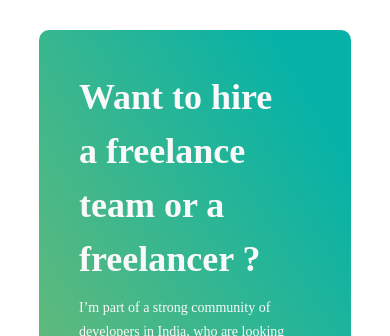
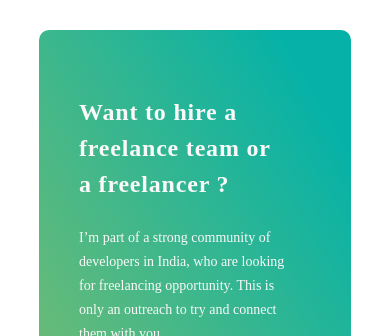
Before and after one commit to SanthoshRaju91/santhosh.raju, a Next.js app: page / in a window 390 px wide. Shown: the part 1270-1606 px from the top of the page. Built offline with nearby package versions, Linux system fonts and the light colour scheme; a web font is replaced by a local one.

Commit message:
Remove unused import and fix the hire component responsiveness

```diff
--- a/components/Hire/Hire.tsx
+++ b/components/Hire/Hire.tsx
@@ -1,5 +1,4 @@
 import React from 'react'
-import Image from 'next/image'
 
 export const Hire = () => {
   return (
--- a/styles/components/hire.scss
+++ b/styles/components/hire.scss
@@ -7,9 +7,14 @@
   &__container {
     width: 90%;
     h3 {
-      @include h3;
-      margin: 0;
+      @include h4;
+      letter-spacing: 0.8px;
       color: $secondary-dark-text;
+
+      @include big-screen {
+        @include h3;
+        margin: 0;
+      }
     }
     p {
       font-size: $header-six;
```
